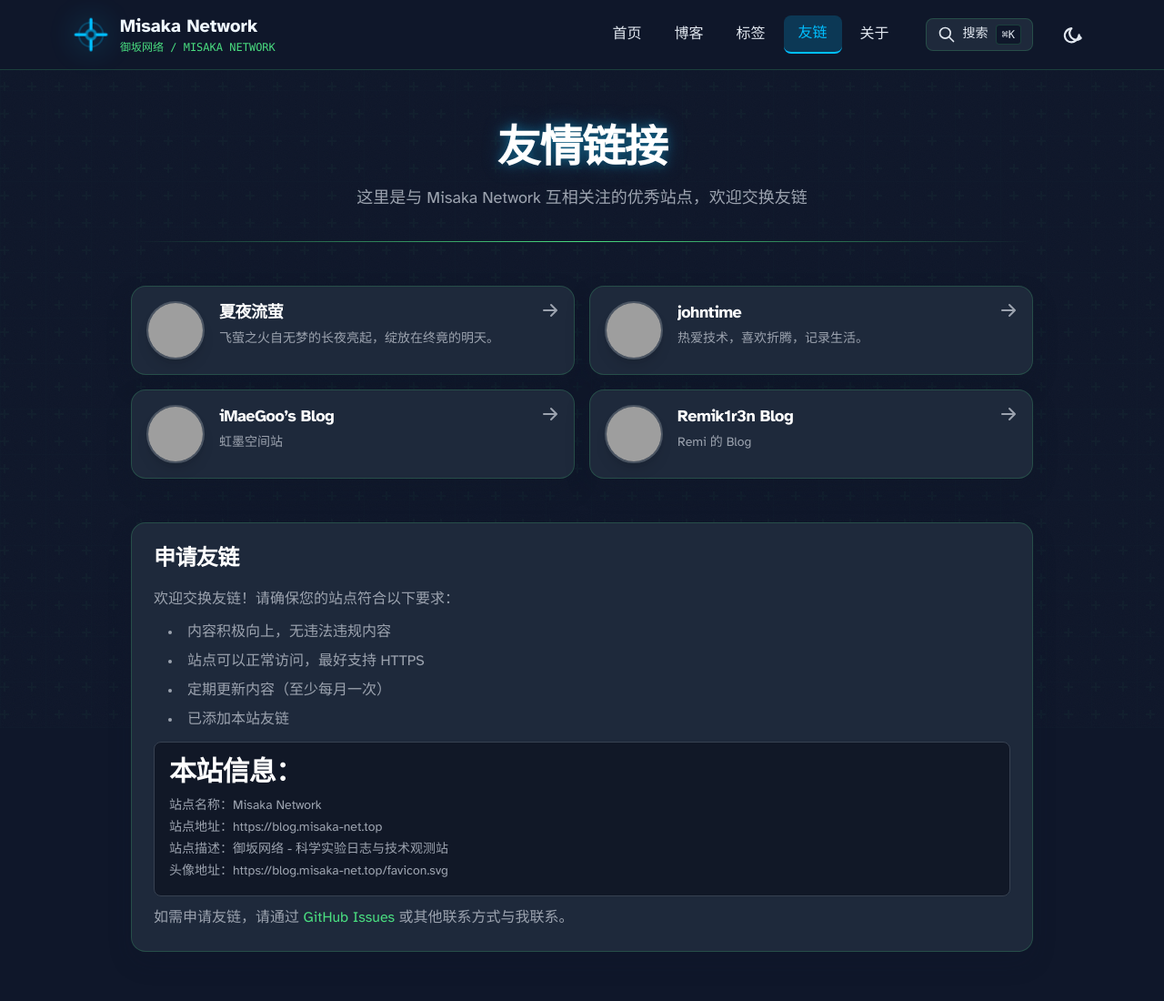
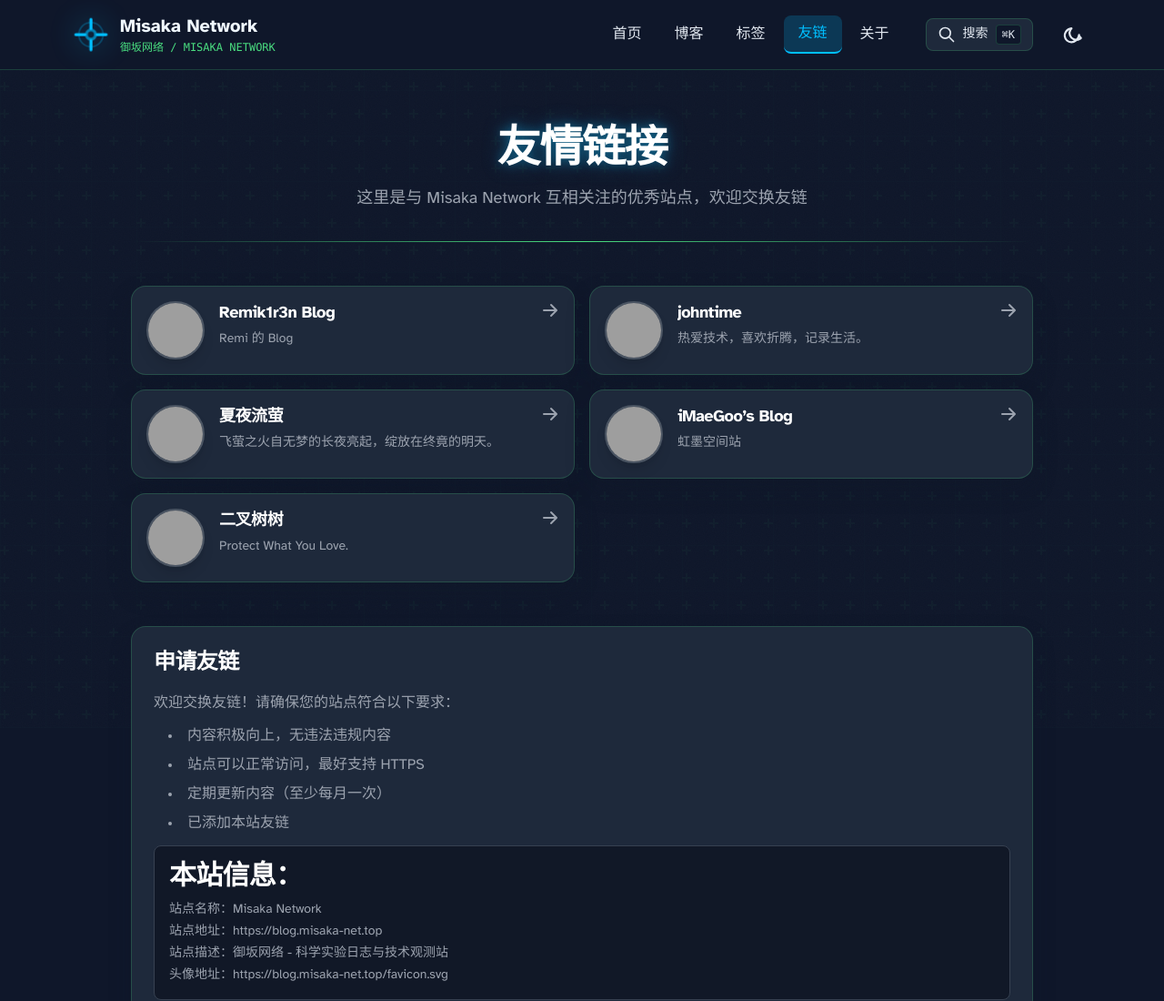
Before and after one commit to LogicShao/Misaka-Net-Blog, an Astro site: page /friends in a window 1280 px wide. Shown: the top 1100 px of the page at 91% size. Built offline with nearby package versions, Linux system fonts and the light colour scheme; Astro itself is replaced by a stand-in of ours; grey boxes are pictures that could not be loaded.

Commit message:
feat: 添加新的友情链接并实现随机排序显示

```diff
--- a/src/consts.ts
+++ b/src/consts.ts
@@ -60,5 +60,11 @@
         url: 'https://blog.remiki.ren',
         avatar: 'https://s2.loli.net/2025/09/19/dJtaOl2fVGKUb8n.jpg',
         description: 'Remi 的 Blog'
+    },
+	{
+        name: '二叉树树',
+        url: 'https://blog.acofork.com/',
+        avatar: 'https://q2.qlogo.cn/headimg_dl?dst_uin=2726730791&spec=0',
+        description: 'Protect What You Love.'
     }
 ];
--- a/src/pages/friends.astro
+++ b/src/pages/friends.astro
@@ -5,6 +5,11 @@
 
 const pageTitle = '友情链接';
 const pageDescription = '与 Misaka Network 互相链接的优秀站点';
+const shuffledFriends = [...FRIEND_LINKS];
+for (let i = shuffledFriends.length - 1; i > 0; i--) {
+  const j = Math.floor(Math.random() * (i + 1));
+  [shuffledFriends[i], shuffledFriends[j]] = [shuffledFriends[j], shuffledFriends[i]];
+}
 ---
 
 <Layout title={pageTitle} description={pageDescription}>
@@ -22,7 +27,7 @@
 
     <!-- Friends Grid -->
     <div class="grid grid-cols-1 md:grid-cols-2 gap-4 mb-12">
-      {FRIEND_LINKS.map((friend) => (
+      {shuffledFriends.map((friend) => (
         <FriendCard
           name={friend.name}
           url={friend.url}
```
